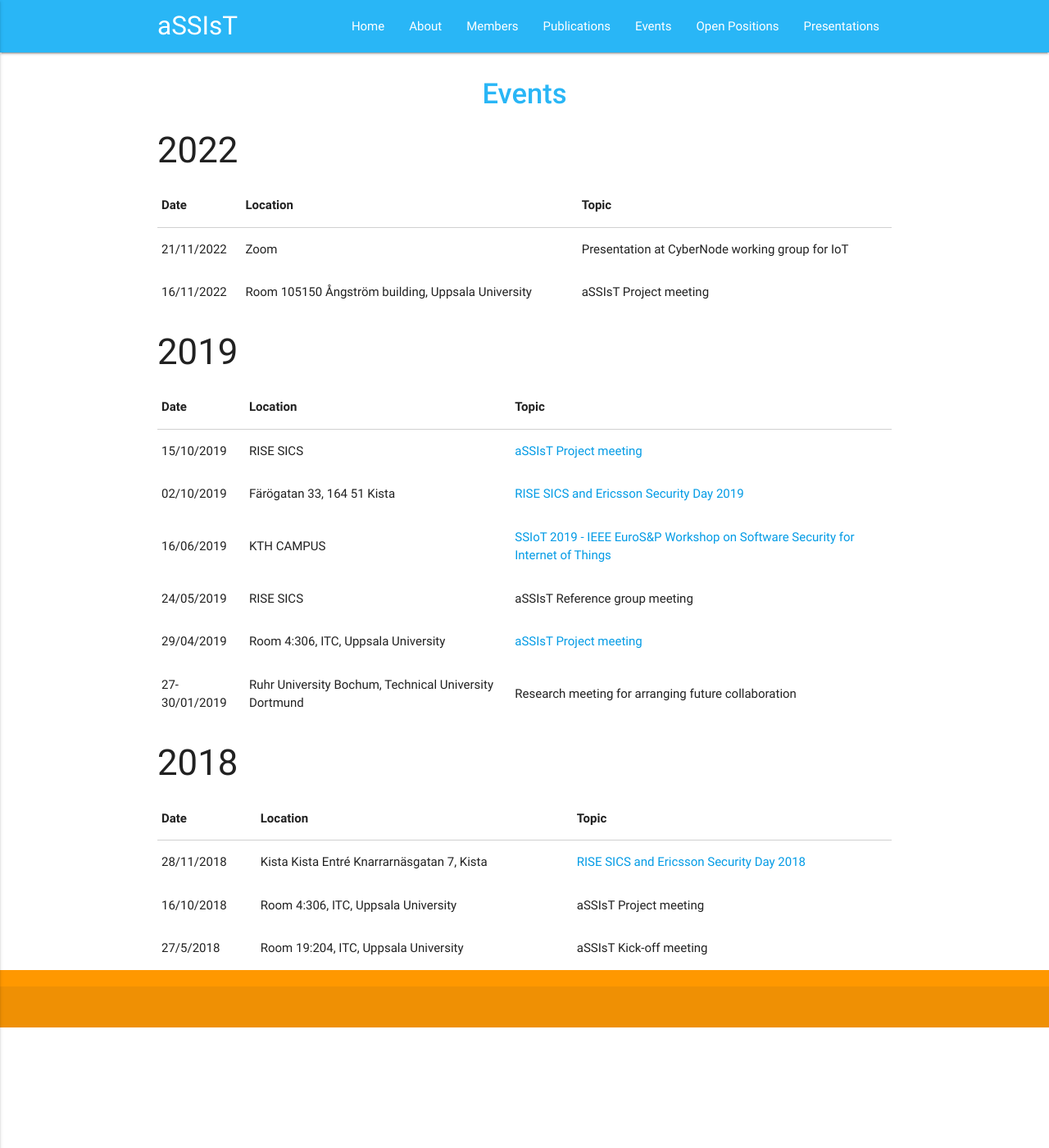
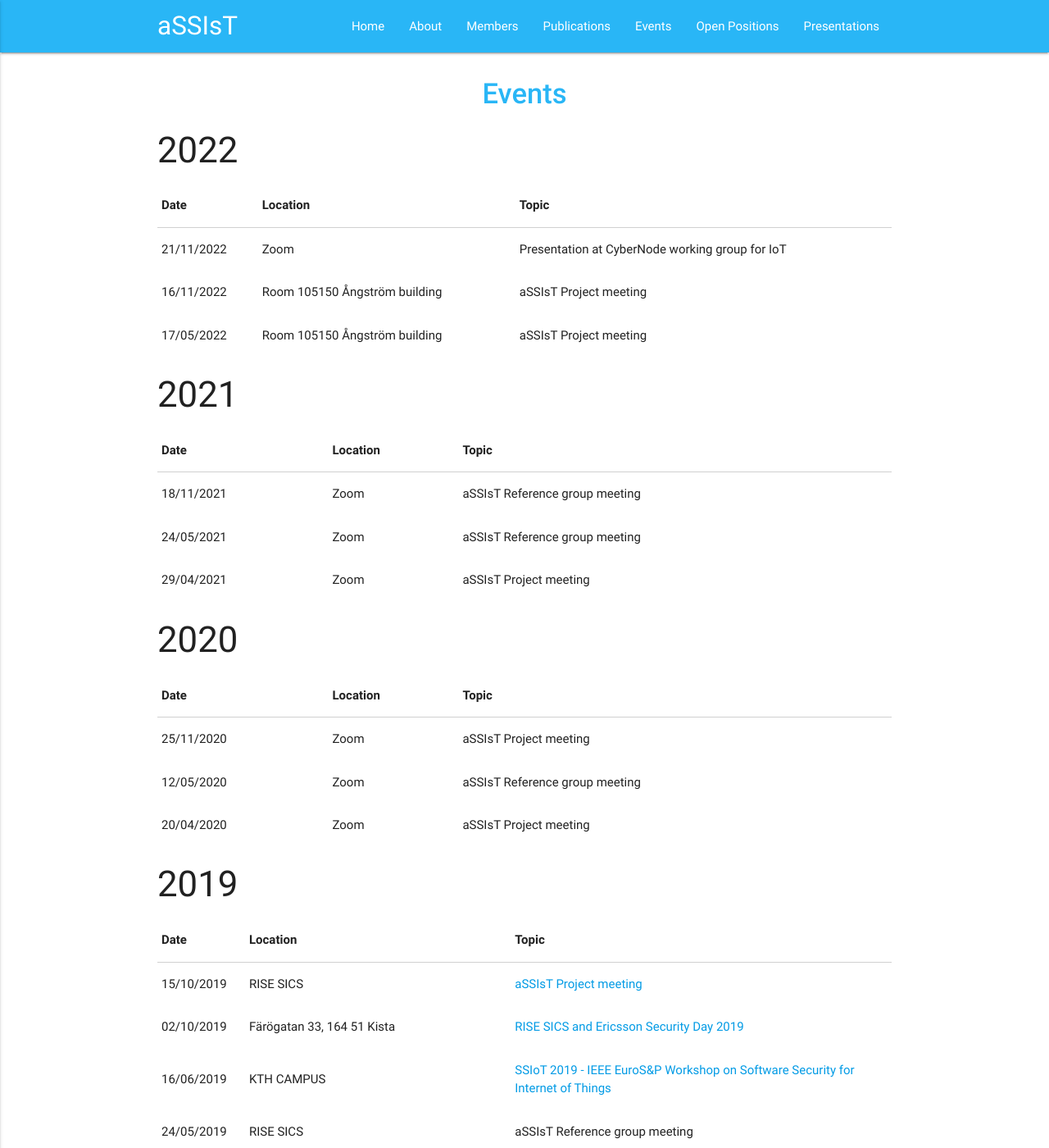
Before and after one commit to assist-project/assist-project.github.io, a Jekyll site: the page built from 04-events.md, in a window 1280 px wide and 1400 px high. Shown: the whole window at 82% size. Built offline with Jekyll 4.4.1, drawn with Linux system fonts in a browser that asks for light colours.

Commit message:
added meetings etc

```diff
--- a/04-events.md
+++ b/04-events.md
@@ -9,7 +9,26 @@ permalink: /events/
 | Date          | Location                                   | Topic                                                        |
 |-----------|--------------------------------------------|--------------------------------------------------------------|
 |21/11/2022    | Zoom                                                | Presentation at CyberNode working group for IoT |
-|16/11/2022    | Room 105150 Ångström building, Uppsala University                   |  aSSIsT Project meeting |
+|16/11/2022    | Room 105150 Ångström building                   |  aSSIsT Project meeting |
+|17/05/2022    | Room 105150 Ångström building                   |  aSSIsT Project meeting |
+
+
+### 2021
+
+| Date          | Location                                   | Topic                                                        |
+|-----------|--------------------------------------------|--------------------------------------------------------------|
+|18/11/2021    | Zoom                                    | aSSIsT Reference group meeting |
+|24/05/2021    | Zoom                                    | aSSIsT Reference group meeting |
+|29/04/2021    | Zoom                                    |  aSSIsT Project meeting |
+
+
+### 2020
+
+| Date          | Location                                   | Topic                                                        |
+|-----------|--------------------------------------------|--------------------------------------------------------------|
+|25/11/2020    | Zoom                                    |  aSSIsT Project meeting |
+|12/05/2020    | Zoom                                    | aSSIsT Reference group meeting |
+|20/04/2020    | Zoom                                    |  aSSIsT Project meeting |
 
 
 ### 2019
```
Also changed, not shown: 06_presentations.md (+4 -0 lines), 1 other file.
